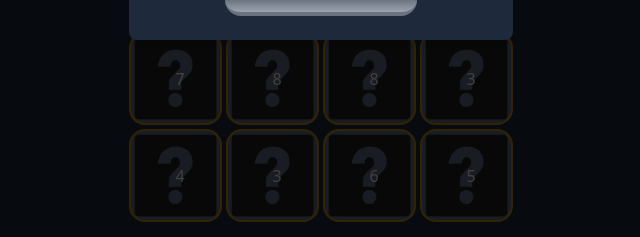
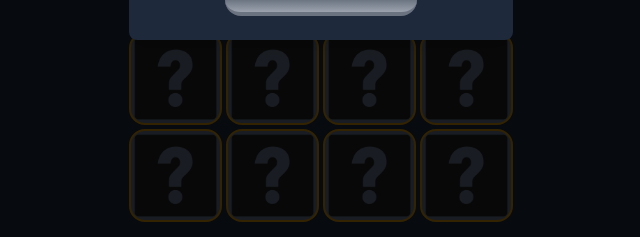
Before and after one commit to amgadfahmi/memory-fun, a React (Vite) app: page / in a window 1280 px wide. Shown: the part 426-663 px from the top of the page, without its empty margins (319-959 px from the left). Built offline with nearby package versions, Linux system fonts and the light colour scheme; the HTML template or start-up script is replaced by a standard one.

Commit message:
add read me

```diff
--- a/src/Cell/Cell.tsx
+++ b/src/Cell/Cell.tsx
@@ -75,7 +75,7 @@ function Cell({ cell }: Props) {
                         flex justify-center items-center cursor-pointer bg-cover`} >
             <img src={cell.show ? getImgUrl(cell.backgroundImg) : defaultcard}
                 className={`w-full h-full object-cover rounded-2xl ${animate}`} onClick={e => onCellClick(cell)} />
-            <div className='absolute left-1/2'>{cell.handle}</div>
+            {/* <div className='absolute left-1/2'>{cell.handle}</div> */}
         </div >
     )
 }
```
Also changed, not shown: src/Timer/Stopwatch.ts (deleted), 1 other file (tests, documents, lock files or other folders).
